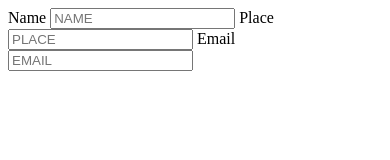
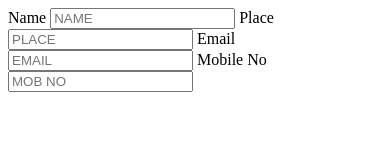
Before and after one commit to Nasreen-da/gitproject.sample, a plain HTML site: page hello.html in a window 390 px wide. Drawn offline with Linux system fonts and the light colour scheme.

Commit message:
added mobile input

```diff
--- a/hello.html
+++ b/hello.html
@@ -13,6 +13,8 @@
         <input type="Place" placeholder="PLACE">
         <label for="">Email</label>
         <input type="email" placeholder="EMAIL">
+        <label for="">Mobile No</label>
+        <input type="mobile no" placeholder="MOB NO">
     </form>
 </body>
 </html>
```
